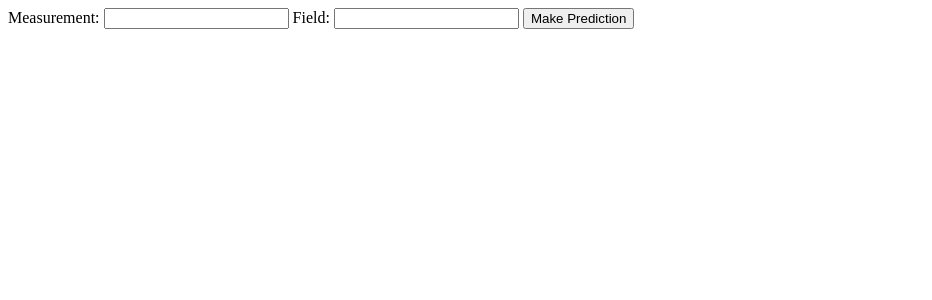
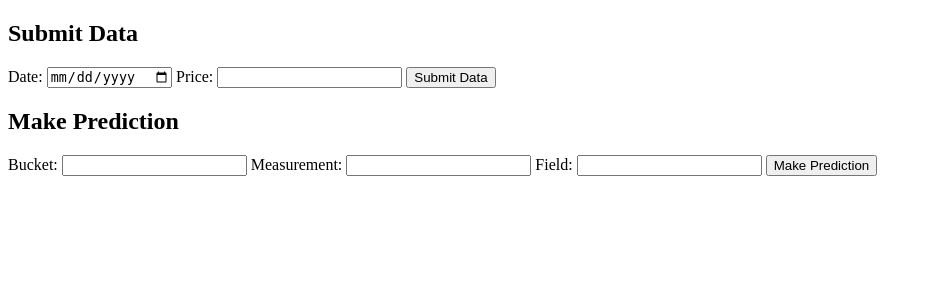
Before and after one commit to Fuel-Link/market-analysis, a Flask app: page / in a window 1280 px wide. Shown: the top 300 px of the page, without its empty margins (0-932 px from the left). Run offline with Flask 3, Linux system fonts and the light colour scheme.

Commit message:
complete query and input data into influx

```diff
--- a/app.py
+++ b/app.py
@@ -1,17 +1,22 @@
 from flask import Flask, render_template, request, jsonify
-import influxdb_client, os, time
+from datetime import datetime
 from influxdb_client import InfluxDBClient, Point, WritePrecision
 from influxdb_client.client.write_api import SYNCHRONOUS
 from prophet import Prophet
-import pandas as pd
+from prophet.serialize import model_to_json, model_from_json
+# import pandas as pd
 
 app = Flask(__name__)
 
-token = "UNVypEIb7GeCNRuz2wwzIHynU8b0gTrrrb73KIdf5FGr0r2gO7i1gfYm5x3wzuo4rOgbOJ-zyKovI4VLSWMr3Q=="
+read_token = "HNoaSVzwr5gBp3mlDK9Ub2rL5nW6x9IFq-HHk-aoBAeWMFnf7ALKD-HFJfNDmSJH82FkwgOKebXmsIb5m3Bwaw=="
+write_token = "gGYzDRoC3H6VFBUixewHxW8qXXajUa7xCW0eRO6ENxlymkBMZWgBOWbk06ZdRT97aCYjI32-K7KTERNIbtWIxQ=="
 org = "Gas-pump"
 url = "http://localhost:8086"
 
-client = influxdb_client.InfluxDBClient(url=url, token=token, org=org)
+read_client = InfluxDBClient(url=url, token=read_token, org=org)
+write_client = InfluxDBClient(url=url, token=write_token, org=org)
+write_api = write_client.write_api(write_options=SYNCHRONOUS)
+
 
 @app.route('/')
 def home():
@@ -22,6 +27,7 @@ def home():
 @app.route('/predict')
 def predict():
 
+	bucket = request.args.get('bucket')
 	measurement = request.args.get('measurement')
 	field = request.args.get('field')
 
@@ -30,18 +36,17 @@ def predict():
 
 	# Construct the Flux query
 	query = f'''
-	from(bucket: "{"Gas-Prices"}")
+	from(bucket: "{bucket}")
 		|> range(start: 0)
 		|> filter(fn: (r) => r._measurement == "{measurement}" and r._field == "{field}")
+		|> pivot(rowKey:["_time"], columnKey: ["_field"], valueColumn: "_value")
 	'''
-	#"Prices" and r._field == "y"
 
 	# Query InfluxDB
-	result = client.query_api().query_data_frame(query=query, org=org)
+	result = read_client.query_api().query_data_frame(query=query, org=org)
 	if result.empty:
 		return jsonify({'error': 'No data found for the specified date range'}), 404
 
-	print(result)
 	# Prepare DataFrame for Prophet
 	df = result.rename(columns={"_time": "ds", "_value": "y"})
 
@@ -61,5 +66,25 @@ def predict():
 
 	return jsonify({'predictions': predictions_list})
 
+
+@app.route('/data')
+def data():
+
+	date = request.args.get("date")
+	price = request.args.get("price")
+
+	if not date or not price:
+		return jsonify({"error": "Date and price parameters are required."}), 400
+
+	# date_str = date  # Example date string
+	date_obj = datetime.strptime(date, '%Y-%m-%d')
+	point = Point("Prices")\
+		.field("y", float(price))\
+		.time(date_obj, WritePrecision.NS)
+
+	write_api.write(bucket="Gas-Prices", org=org, record=point)
+
+	return jsonify({"message": "Data submitted successfully"}), 200
+
 if __name__ == '__main__':
 	app.run(debug=True)
--- a/templates/index.html
+++ b/templates/index.html
@@ -6,6 +6,20 @@
     <title>Home Page</title>
 </head>
 <body>
+
+<h2>Submit Data</h2>
+<label for="dataDate">Date:</label>
+<input type="date" id="dataDate" name="dataDate">
+
+<label for="dataPrice">Price:</label>
+<input type="text" id="dataPrice" name="dataPrice">
+
+<button id="submitButton">Submit Data</button>
+
+
+<h2>Make Prediction</h2>
+<label for="bucket">Bucket:</label>
+<input type="text" id="bucket" name="bucket">
 
 <label for="measurement">Measurement:</label>
 <input type="text" id="measurement" name="measurement">
@@ -19,11 +33,28 @@
 <script src="https://ajax.googleapis.com/ajax/libs/jquery/3.5.1/jquery.min.js"></script>
 <script>
     $(document).ready(function(){
+        $("#submitButton").click(function() {
+            var date = $('#dataDate').val();
+            var price = $('#dataPrice').val();
+            $.ajax({
+                url: '/data?date=' + date + '&price=' + price,
+                type: 'GET',
+                success: function(response) {
+                    alert("Data submitted successfully.");
+                },
+                error: function(error) {
+                    console.log(error);
+                    alert("Error submitting data.");
+                }
+            });
+        });
+
         $("#predictButton").click(function(){
+            var bucket = $('#bucket').val();
             var measurement = $('#measurement').val();
             var field = $('#field').val();
             $.ajax({
-                url: '/predict?measurement=' + measurement + '&field=' + field,
+                url: '/predict?bucket=' + bucket + '&measurement=' + measurement + '&field=' + field,
                 type: 'GET',
                 success: function(response) {
                     // Convert the response object to a JSON-formatted string with indentation for readability
```
Also changed, not shown: Postos.csv (+28 -0 lines), importCSV.py (+14 -11 lines).
